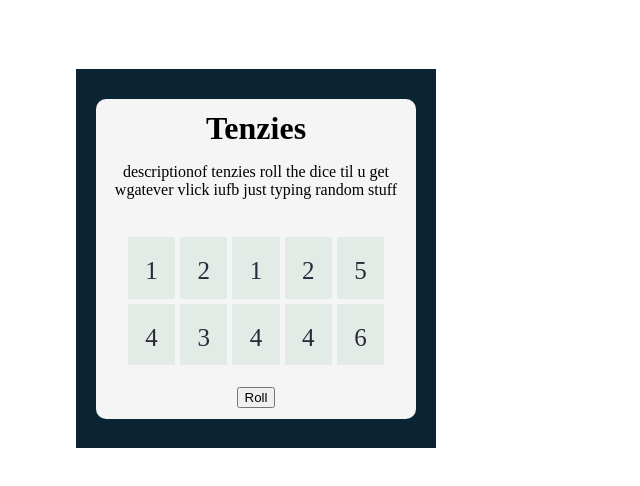
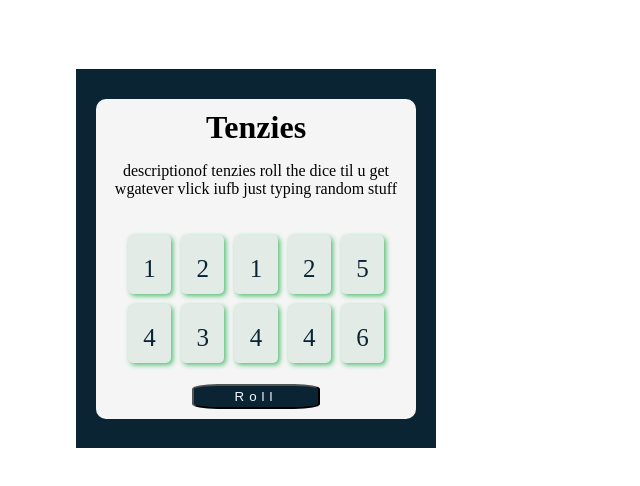
Before and after one commit to SuchiBankoti/react_tenzies, a React (Create React App) app: page / in a window 1280 px wide. Shown: the top 486 px of the page, without its empty margins (0-640 px from the left). Built offline with nearby package versions, Linux system fonts and the light colour scheme.

Commit message:
modified button

```diff
--- a/src/index.css
+++ b/src/index.css
@@ -34,12 +34,22 @@ p {
   width: 80%;
   display: grid;
   grid-template: auto auto / repeat(5, 1fr);
-  gap: 5px;
+  gap: 10px;
 }
 
 .dice {
-  color: #2b283a;
+  color: #0b2434;
   text-align: center;
   font-size: 25px;
   padding-top: 20px;
+  box-shadow: 2px 2px 5px rgb(84, 190, 117);
+  border-radius: 5px;
 }
+button {
+  background-color: #0b2434;
+  color: aliceblue;
+  border-radius: 20%;
+  width: 40%;
+  height: 25px;
+  letter-spacing: 5px;
+}
```
